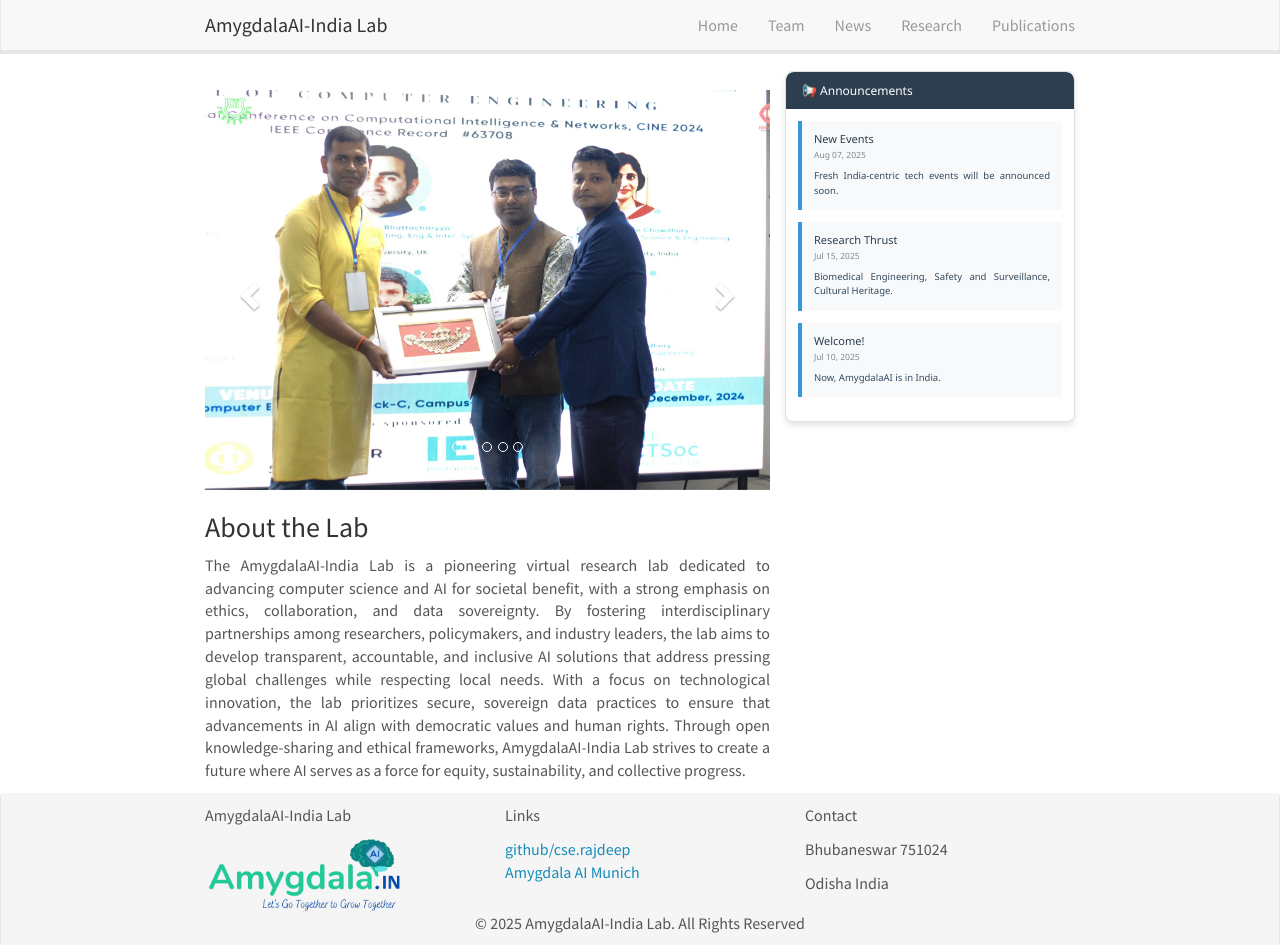
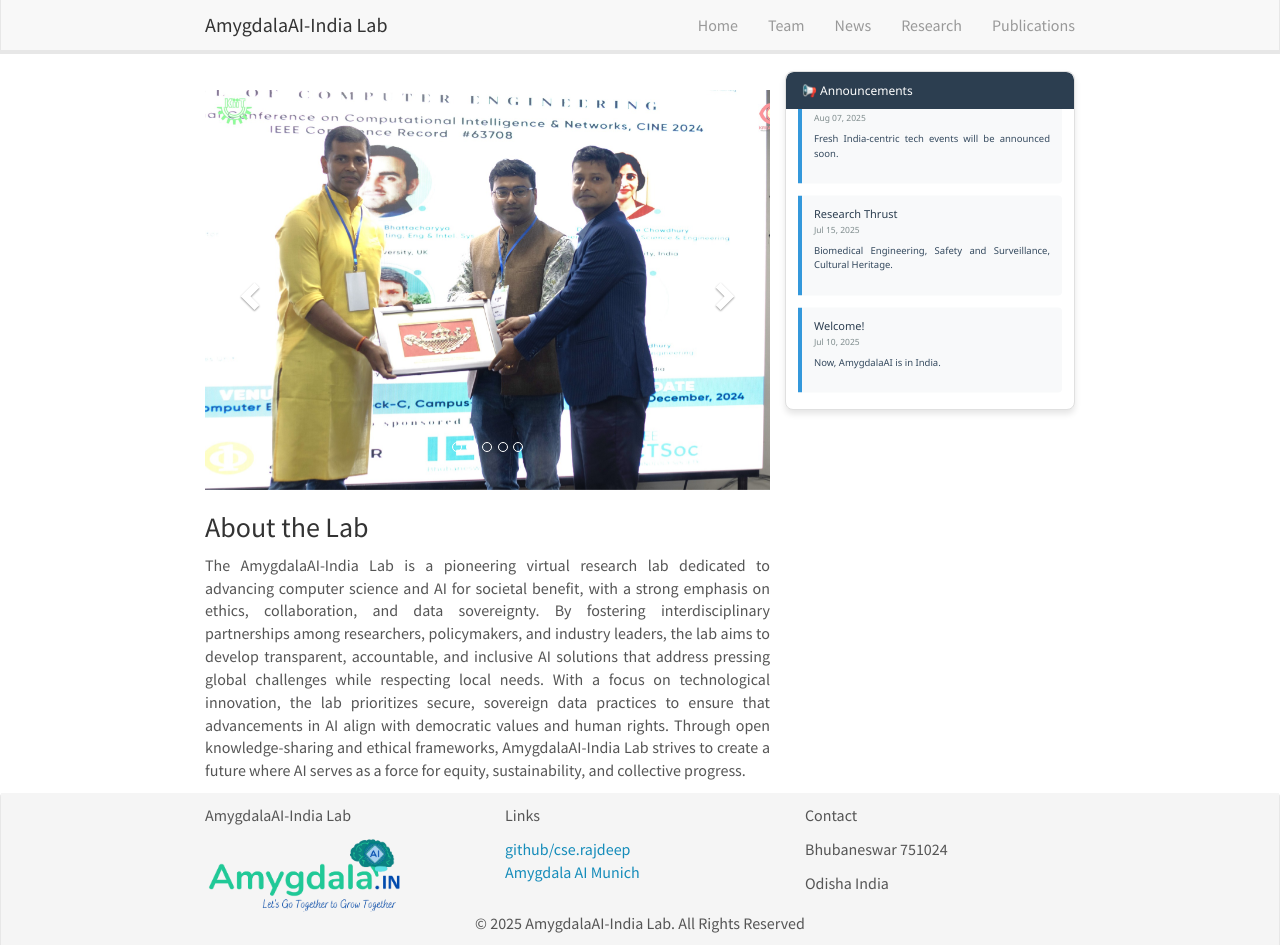
Before and after one commit to amygdalaaiindia/amygdalaaiindia.github.io, a Jekyll site: the page built from _pages/home.md, in a window 1280 px wide and 945 px high. Built offline with Jekyll 4.4.1, drawn with Linux system fonts in a browser that asks for light colours; nearby versions of some CDN libraries; comment, search, counter and statistics services are not loaded.

Commit message:
Update notice-board.html

```diff
--- a/_includes/notice-board.html
+++ b/_includes/notice-board.html
@@ -39,23 +39,23 @@
   }
 
   .notices-container {
-    max-height: 400px;
-    overflow-y: auto;
-    padding: 12px;
+    height: 300px;
+    overflow: hidden;
+    position: relative;
+  }
+
+  .notices {
+    position: absolute;
+    width: 100%;
+    transition: transform 0.5s ease;
   }
 
   .notice-item {
     background: #f8f9fa;
     border-left: 4px solid #3498db;
     padding: 12px;
-    margin-bottom: 12px;
+    margin: 0 12px 12px 12px;
     border-radius: 0 4px 4px 0;
-    transition: all 0.2s ease;
-  }
-
-  .notice-item:hover {
-    background: #f1f5f9;
-    transform: translateX(2px);
   }
 
   .notice-title {
@@ -77,33 +77,60 @@
     font-size: 0.95rem;
   }
 
-  .notice-content p {
-    margin: 8px 0 0 0;
-  }
-
   .no-notices {
     color: #7f8c8d;
     text-align: center;
     padding: 20px;
     font-style: italic;
   }
+</style>
 
-  /* Scrollbar styling */
-  .notices-container::-webkit-scrollbar {
-    width: 6px;
+<script>
+document.addEventListener('DOMContentLoaded', function() {
+  const container = document.querySelector('.notices-container');
+  const notices = document.querySelector('.notices');
+  const noticeItems = document.querySelectorAll('.notice-item');
+
+  // Only enable scrolling if more than 1 notice
+  if (noticeItems.length > 1) {
+    const itemHeight = noticeItems[0].offsetHeight + 12; // 12px margin-bottom
+    const totalHeight = itemHeight * noticeItems.length;
+    const containerHeight = container.offsetHeight;
+    const scrollDistance = totalHeight - containerHeight;
+
+    let scrollPosition = 0;
+    let animationId;
+    let isHovered = false;
+
+    // Auto-scroll function
+    function autoScroll() {
+      if (!isHovered && scrollPosition < scrollDistance) {
+        scrollPosition += 0.5; // Adjust speed here
+        notices.style.transform = `translateY(-${scrollPosition}px)`;
+      } else if (scrollPosition >= scrollDistance) {
+        // Reset to top when reaching bottom
+        scrollPosition = 0;
+        notices.style.transform = `translateY(0)`;
+      }
+      animationId = requestAnimationFrame(autoScroll);
+    }
+
+    // Start auto-scroll
+    autoScroll();
+
+    // Pause on hover
+    container.addEventListener('mouseenter', () => {
+      isHovered = true;
+    });
+
+    container.addEventListener('mouseleave', () => {
+      isHovered = false;
+    });
+
+    // Clean up animation when leaving page
+    window.addEventListener('beforeunload', () => {
+      cancelAnimationFrame(animationId);
+    });
   }
-
-  .notices-container::-webkit-scrollbar-track {
-    background: #f1f1f1;
-    border-radius: 3px;
-  }
-
-  .notices-container::-webkit-scrollbar-thumb {
-    background: #bdc3c7;
-    border-radius: 3px;
-  }
-
-  .notices-container::-webkit-scrollbar-thumb:hover {
-    background: #95a5a6;
-  }
-</style>
+});
+</script>
```
